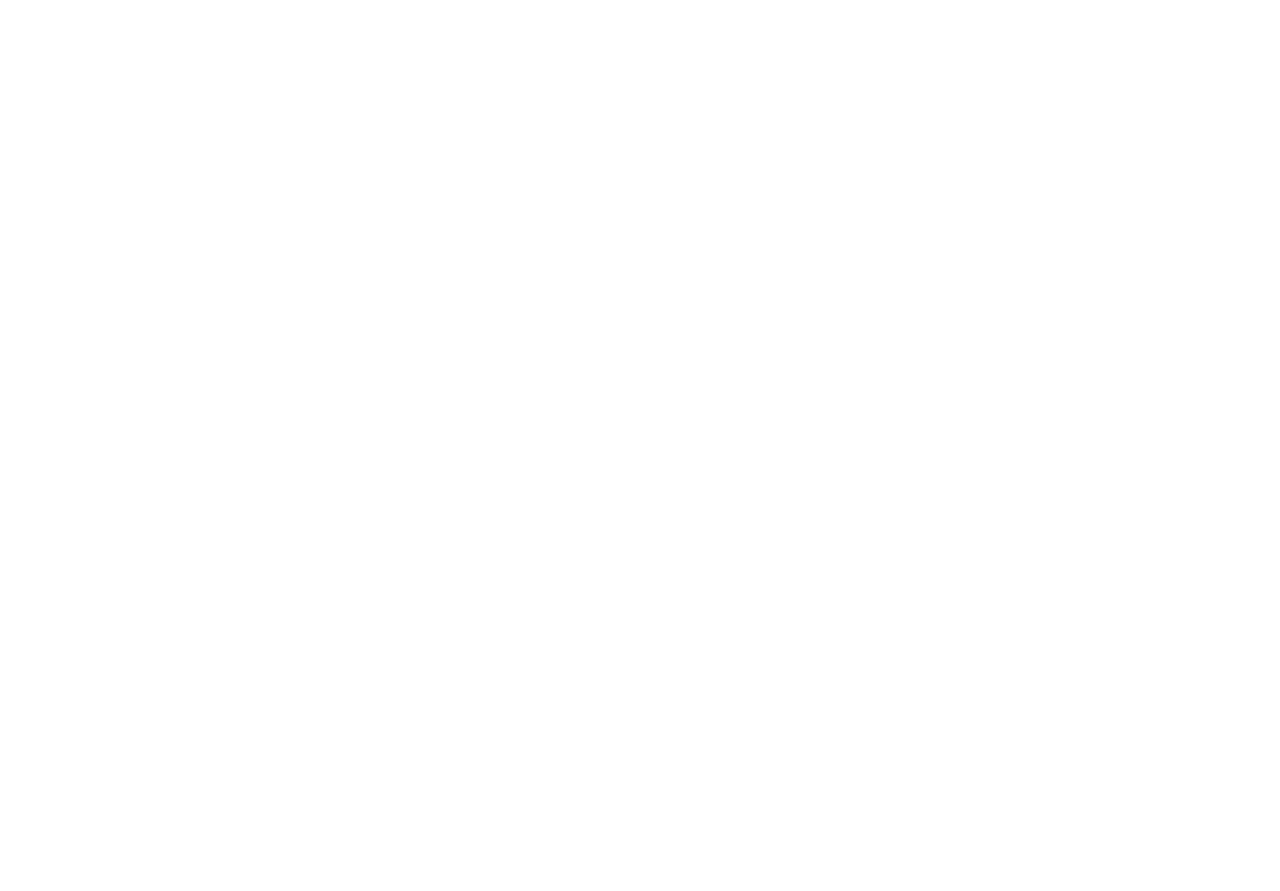
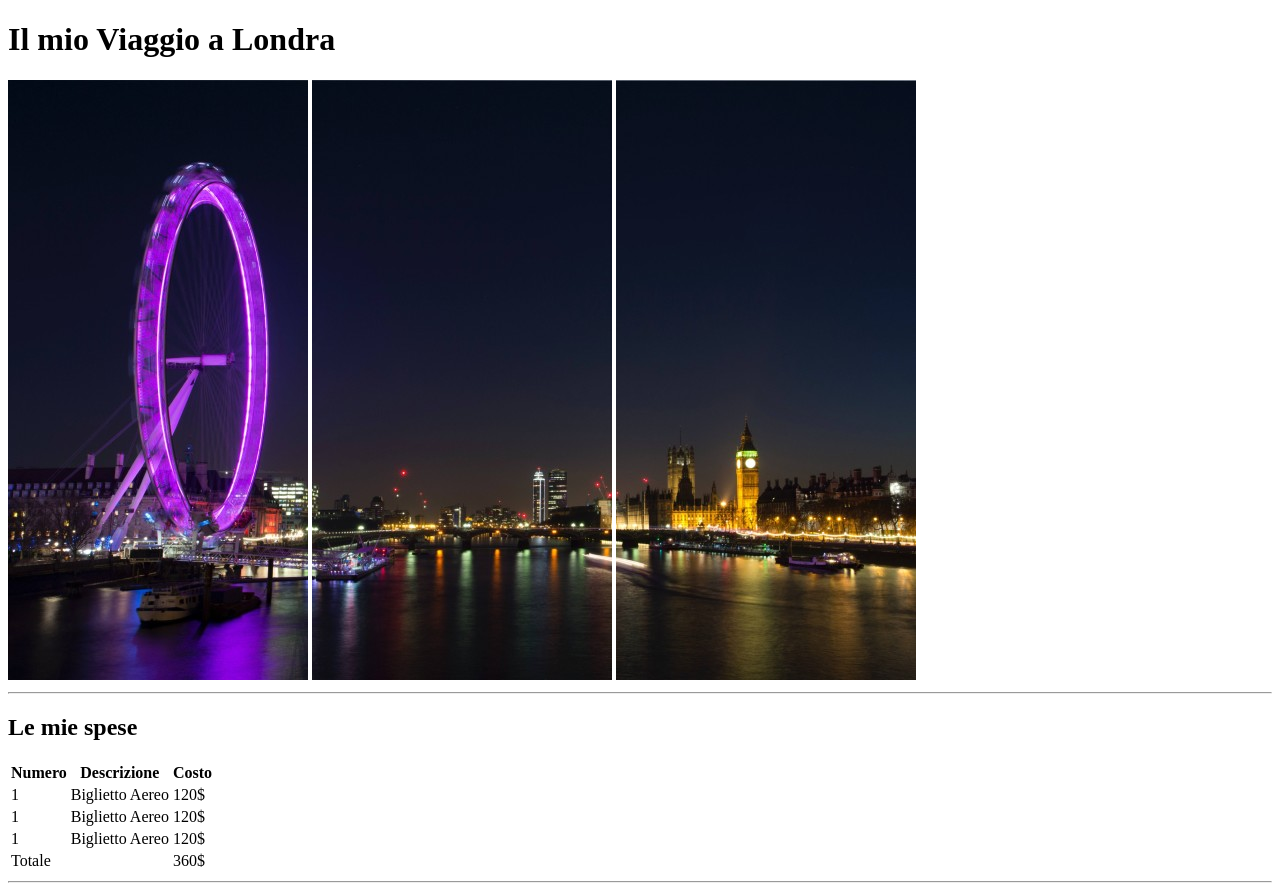
Before and after one commit to FontaMatte/html-london-trip, a plain HTML site: page index.html in a window 1280 px wide. Before the commit the page ends 800 px from the top, so only its background shows below. Drawn offline with Linux system fonts and the light colour scheme.

Commit message:
Realizzazione intestazione e Tabella spese

```diff
--- a/index.html
+++ b/index.html
@@ -4,9 +4,55 @@
     <meta charset="UTF-8">
     <meta http-equiv="X-UA-Compatible" content="IE=edge">
     <meta name="viewport" content="width=device-width, initial-scale=1.0">
-    <title>Document</title>
+    <title>Il mio Viaggio a Londra</title>
 </head>
 <body>
+    <header>
+      <h1>Il mio Viaggio a Londra</h1>
+      <img src="img/pexels-bill-emrich-230794-0.jpg" alt="">
+      <img src="img/pexels-bill-emrich-230794-1.jpg" alt="">
+      <img src="img/pexels-bill-emrich-230794-2.jpg" alt="">
+    </header>
+
+    <hr>
+
+    <section>
+
+        <h2>Le mie spese</h2>
+
+        <table>
+            <tr>
+              <th>Numero</th>
+              <th>Descrizione</th>
+              <th>Costo</th>
+            </tr>
+            <tr>
+                <td>1</td>
+                <td>Biglietto Aereo</td>
+                <td>120$</td>
+            </tr>
+            <tr>
+                <td>1</td>
+                <td>Biglietto Aereo</td>
+                <td>120$</td>
+            </tr>
+            <tr>
+                <td>1</td>
+                <td>Biglietto Aereo</td>
+                <td>120$</td>
+            </tr>
+            <tr>
+                <td>Totale</td>
+                <td></td>
+                <td>360$</td>
+            </tr>
+        </table>
+    </section>
+
+    <hr>
+
+
+
 
 </body>
 </html>
```
